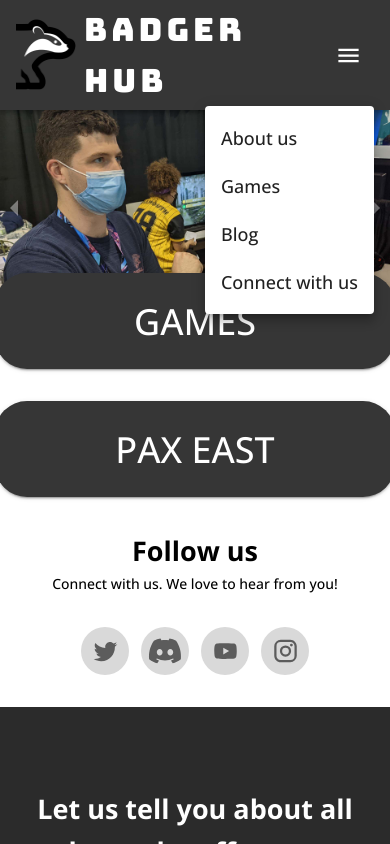
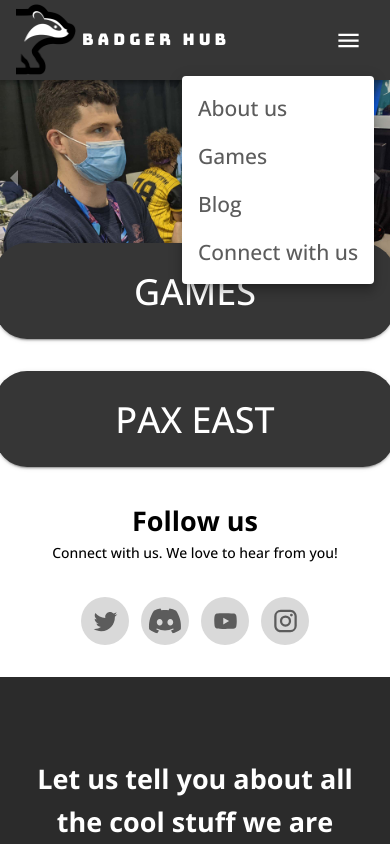
Before and after one commit to joeSzaf/badger-hub, a Next.js app: page / in a window 390 px wide. Both pictures are taken after a click on the button 348 px from the left and 55 px from the top of the page. Shown: the top 844 px of the page. Built offline with nearby package versions, Linux system fonts and the light colour scheme.

Commit message:
wire up urls

```diff
--- a/components/Header/Header.style.tsx
+++ b/components/Header/Header.style.tsx
@@ -13,6 +13,13 @@
     .logoText {
       font-size: 32px;
       margin-left: 8px;
+    }
+
+    @media screen and (max-width: 450px) {
+      .logoText {
+        font-size: 16px;
+        margin-left: 6px;
+      }
     }
   }
 
@@ -43,6 +50,7 @@
 
 export const NavButton = styled(Button)`
   font-weight: 700;
+
   :hover {
     background-color: #474747;
   }
@@ -52,4 +60,11 @@
   }
 `;
 
+export const DropdownLink = styled.h3`
+  color: #5c5c5c;
+  font-weight: 400;
+  margin: 0;
+  text-decoration: none;
+`;
+
 export default HeaderWrapper;
--- a/components/Header/Header.tsx
+++ b/components/Header/Header.tsx
@@ -1,6 +1,6 @@
 import { useState } from 'react';
 import { Typography } from '@mui/material';
-import HeaderWrapper, { NavButton } from './Header.style';
+import HeaderWrapper, { DropdownLink, NavButton } from './Header.style';
 import Box from '@mui/material/Box';
 import Toolbar from '@mui/material/Toolbar';
 import IconButton from '@mui/material/IconButton';
@@ -13,7 +13,12 @@
 import BadgerHubLogo from '../../public/images/badgerHubLogo.png';
 import Link from 'next/link';
 
-const pages = ['About us', 'Games', 'Blog', 'Connect with us'];
+const pages = [
+  { name: 'About us', url: '/about' },
+  { name: 'Games', url: '/games' },
+  { name: 'Blog', url: '/blog' },
+  { name: 'Connect with us', url: '/connect' },
+];
 
 const Header = () => {
   const [anchorElNav, setAnchorElNav] = useState<null | HTMLElement>(null);
@@ -105,9 +110,11 @@
               }}
             >
               {pages.map((page) => (
-                <MenuItem key={page} onClick={handleCloseNavMenu}>
-                  <Typography textAlign='center'>{page}</Typography>
-                </MenuItem>
+                <Link href={page.url} style={{ textDecoration: 'none' }}>
+                  <MenuItem key={page.name} onClick={handleCloseNavMenu}>
+                    <DropdownLink>{page.name}</DropdownLink>
+                  </MenuItem>
+                </Link>
               ))}
             </Menu>
           </Box>
@@ -122,12 +129,14 @@
           >
             {pages.map((page) => (
               <NavButton
-                key={page}
+                key={page.name}
                 disableRipple
                 onClick={handleCloseNavMenu}
                 sx={{ my: 2, color: 'white', display: 'block' }}
+                href={page.url}
+                LinkComponent={Link}
               >
-                {page}
+                {page.name}
               </NavButton>
             ))}
           </Box>
```
